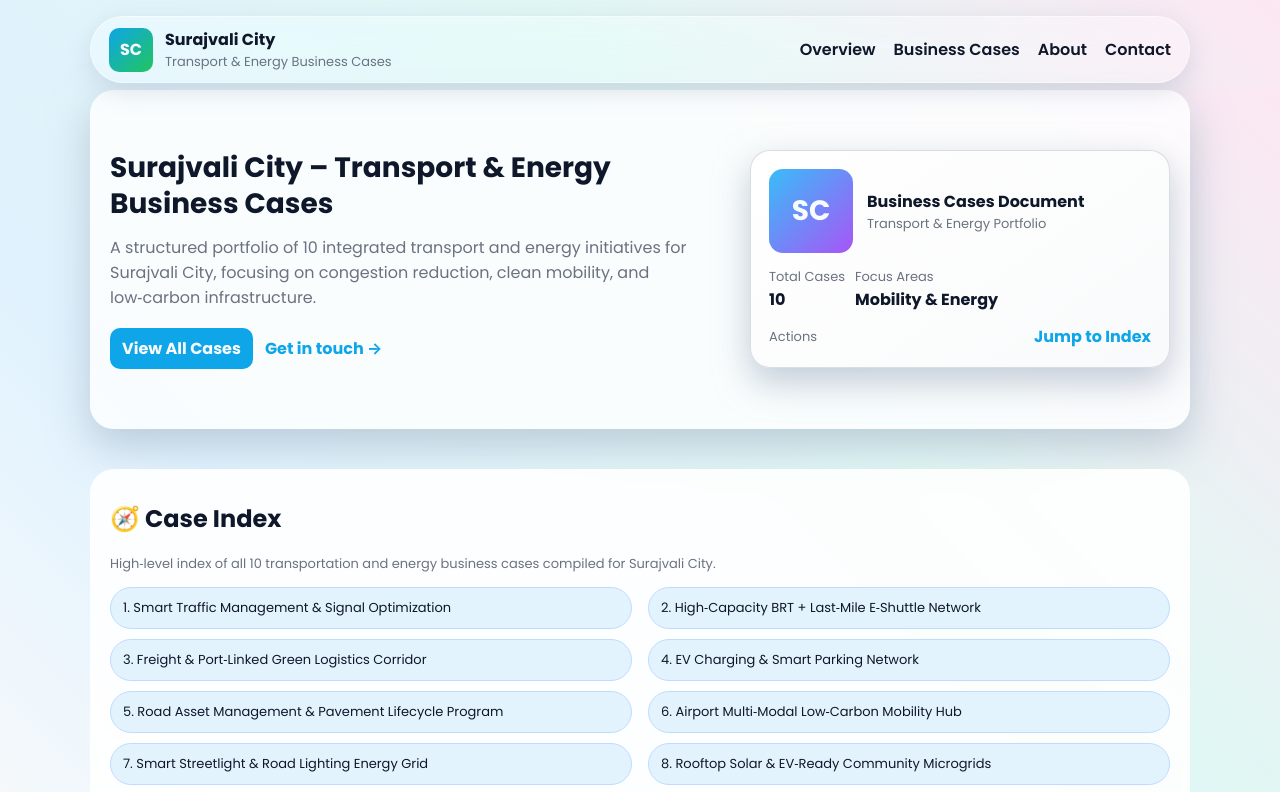
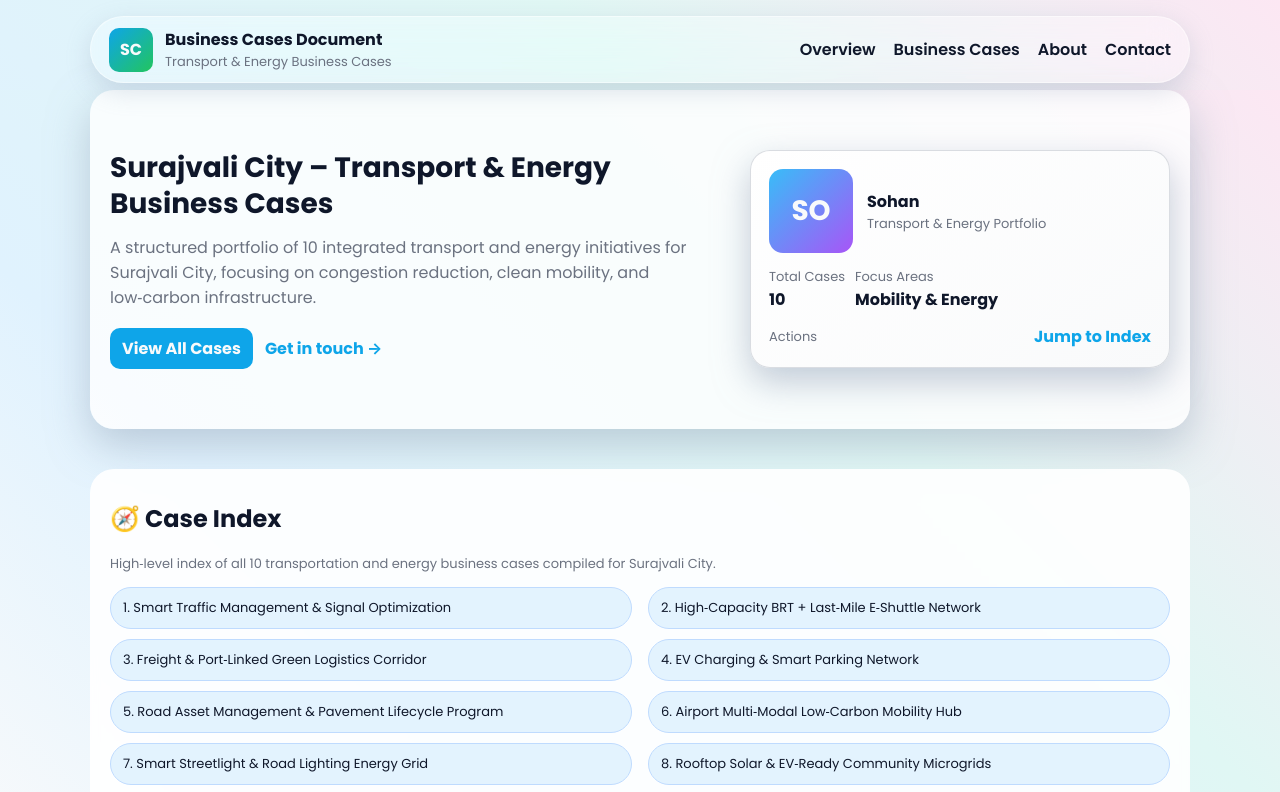
Before and after one commit to Sohan092/sohan.github.io, a plain HTML site: page index.html in a window 1280 px wide. Shown: the top 792 px of the page. Drawn offline with Linux system fonts and the light colour scheme.

Commit message:
Update index.html

```diff
--- a/index.html
+++ b/index.html
@@ -13,7 +13,7 @@
     <div class="brand">
       <div class="logo">SC</div>
       <div>
-        <div class="brand-title">Surajvali City</div>
+        <div class="brand-title">Business Cases Document</div>
         <div class="small muted">Transport & Energy Business Cases</div>
       </div>
     </div>
@@ -42,9 +42,9 @@
 
     <aside class="profile-card">
       <div class="profile-top">
-        <div class="avatar">SC</div>
+        <div class="avatar">SO</div>
         <div>
-          <div class="profile-name">Business Cases Document</div>
+          <div class="profile-name">Sohan</div>
           <div class="small muted">Transport & Energy Portfolio</div>
         </div>
       </div>
```
